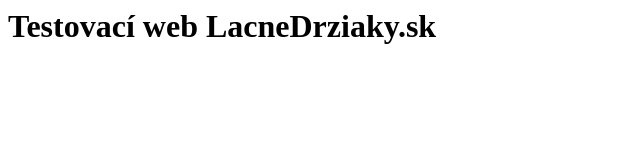
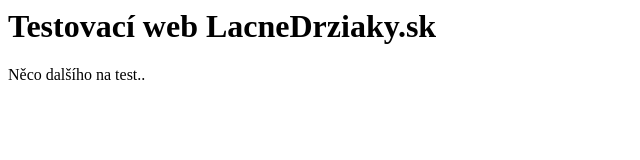
Before and after one commit to LacneDrziaky/web, a plain HTML site: page index.html in a window 1280 px wide. Shown: the whole page, without its empty margins (0-640 px from the left). Drawn offline with Linux system fonts and the light colour scheme.

Commit message:
second commit

```diff
--- a/index.html
+++ b/index.html
@@ -4,5 +4,6 @@
 	<h1>
 		Testovací web LacneDrziaky.sk
 	</h1>
+	Něco dalšího na test..
 	</body>
 </html>
```
